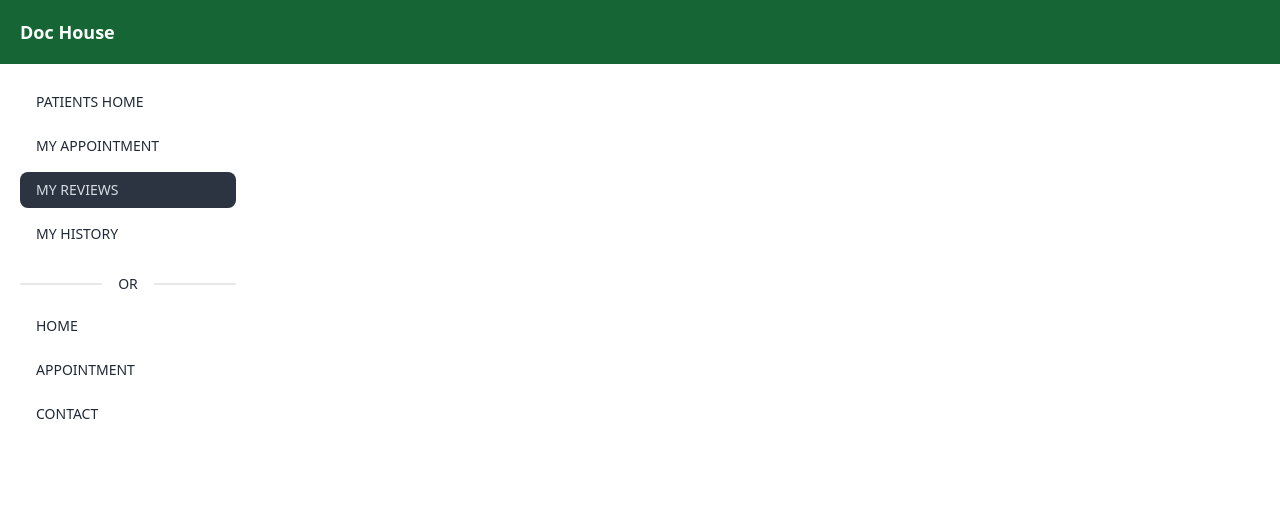
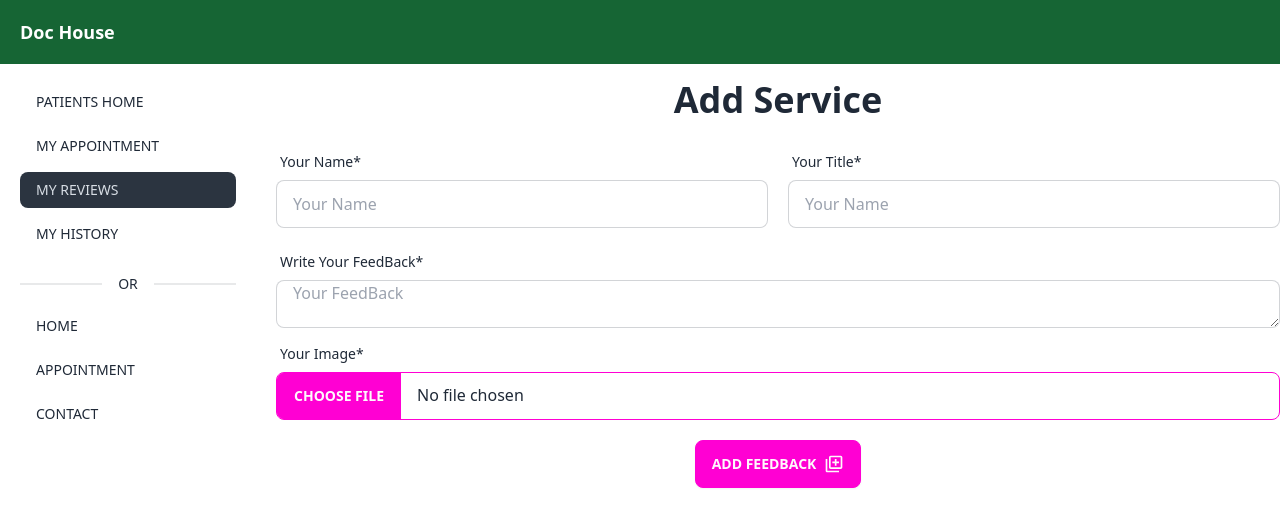
Before and after one commit to tawhid3482/Doc-Hourse, a React (Vite) app: page /dashboard/myReviews in a window 1280 px wide. Shown: the top 526 px of the page. Built offline with nearby package versions, Linux system fonts and the light colour scheme; no server answers.

Commit message:
reviwes ready

```diff
--- a/src/Dashboard/Users/MyReviews.jsx
+++ b/src/Dashboard/Users/MyReviews.jsx
@@ -1,10 +1,119 @@
+import Swal from "sweetalert2";
+import UseAxiosPublic from "../../Axios/UseAxiosPublic";
+// import UseAxiosSecure from "../../Axios/UseAxiosSecure";
+import { useForm } from "react-hook-form";
+import SectionTitle from "../../Shared/SectionTitle/SectionTitle";
+import { MdOutlineLibraryAdd } from "react-icons/md";
+import UseAuth from "../../Hooks/UseAuth";
 
 const MyReviews = () => {
-    return (
-        <div>
+  const { user } = UseAuth();
+  const { register, handleSubmit } = useForm();
+  const image_hosting_key = import.meta.env.VITE_IMAGE_HOSTING_KEY;
+  const image_hosting_api = `https://api.imgbb.com/1/upload?key=${image_hosting_key}`;
 
-        </div>
-    );
+  const axiosPublic = UseAxiosPublic();
+//   const axiosSecure = UseAxiosSecure();
+
+  const onSubmit = async (data) => {
+    console.log(data);
+    // 1st img host
+    const imageFile = { image: data.image[0] };
+    const res = await axiosPublic.post(image_hosting_api, imageFile, {
+      headers: {
+        "content-type": "multipart/form-data",
+      },
+    });
+    console.log(res.data);
+    if (res.data.success) {
+      const feedBackItem = {
+        name: data.name,
+        title: data.title,
+        description:data.description,
+        image: res.data.data.display_url,
+      };
+      const feed = await axiosPublic.post("/feedback", feedBackItem);
+      console.log(feed.data);
+      if (feed.data.insertedId) {
+        Swal.fire({
+          position: "top-end",
+          icon: "success",
+          title: "Your course has been added",
+          showConfirmButton: false,
+          timer: 1500,
+        });
+      }
+    }
+  };
+
+  return (
+    <div>
+      <div className="text-center my-4">
+        <SectionTitle title={"Add Service"}></SectionTitle>
+      </div>
+      <div className="">
+        <form onSubmit={handleSubmit(onSubmit)}>
+
+          <div className="flex justify-around items-center gap-5">
+            <label className="form-control w-full my-2">
+              <div className="label">
+                <span className="label-text">Your Name*</span>
+              </div>
+              <input
+                defaultValue={user?.dispalyName}
+                {...register("name")}
+                type="text"
+                placeholder="Your Name"
+                className="input input-bordered w-full"
+              />
+            </label>
+            <label className="form-control w-full my-2">
+              <div className="label">
+                <span className="label-text">Your Title*</span>
+              </div>
+              <input
+                {...register("title")}
+                type="text"
+                placeholder="Your Name"
+                className="input input-bordered w-full"
+              />
+            </label>
+          </div>
+          <label className="form-control w-full my-2">
+            <div className="label">
+              <span className="label-text">Write Your FeedBack*</span>
+            </div>
+            <textarea
+              {...register("description")}
+              type="text"
+              placeholder="Your FeedBack"
+              className="input input-bordered w-full"
+            />
+          </label>
+
+          <div className="form-control w-full">
+            <label className=" ">
+              <div className="label">
+                <span className="label-text">Your Image*</span>
+              </div>
+
+              <input
+                {...register("image")}
+                type="file"
+                className="file-input file-input-bordered file-input-secondary w-full "
+              />
+            </label>
+          </div>
+
+          <div className="my-5 text-center">
+            <button className="btn btn-secondary uppercase">
+              Add FeedBack <MdOutlineLibraryAdd className="text-xl" />
+            </button>
+          </div>
+        </form>
+      </div>
+    </div>
+  );
 };
 
 export default MyReviews;
--- a/src/Home/Feedback/Feedback.jsx
+++ b/src/Home/Feedback/Feedback.jsx
@@ -36,7 +36,7 @@ const Feedback = () => {
              <div className="flex gap-5 items-center justify-around p-10">
                 <div className="flex items-center gap-5">
                 <div className="">
-                  <img src={review?.img} className="rounded-full w-32 h-32" alt="" />
+                  <img src={review?.image} className="rounded-full w-32 h-32" alt="" />
                 </div>
                 <div className="">
                   <p className="text-xl font-bold">{review?.name}</p>
```
